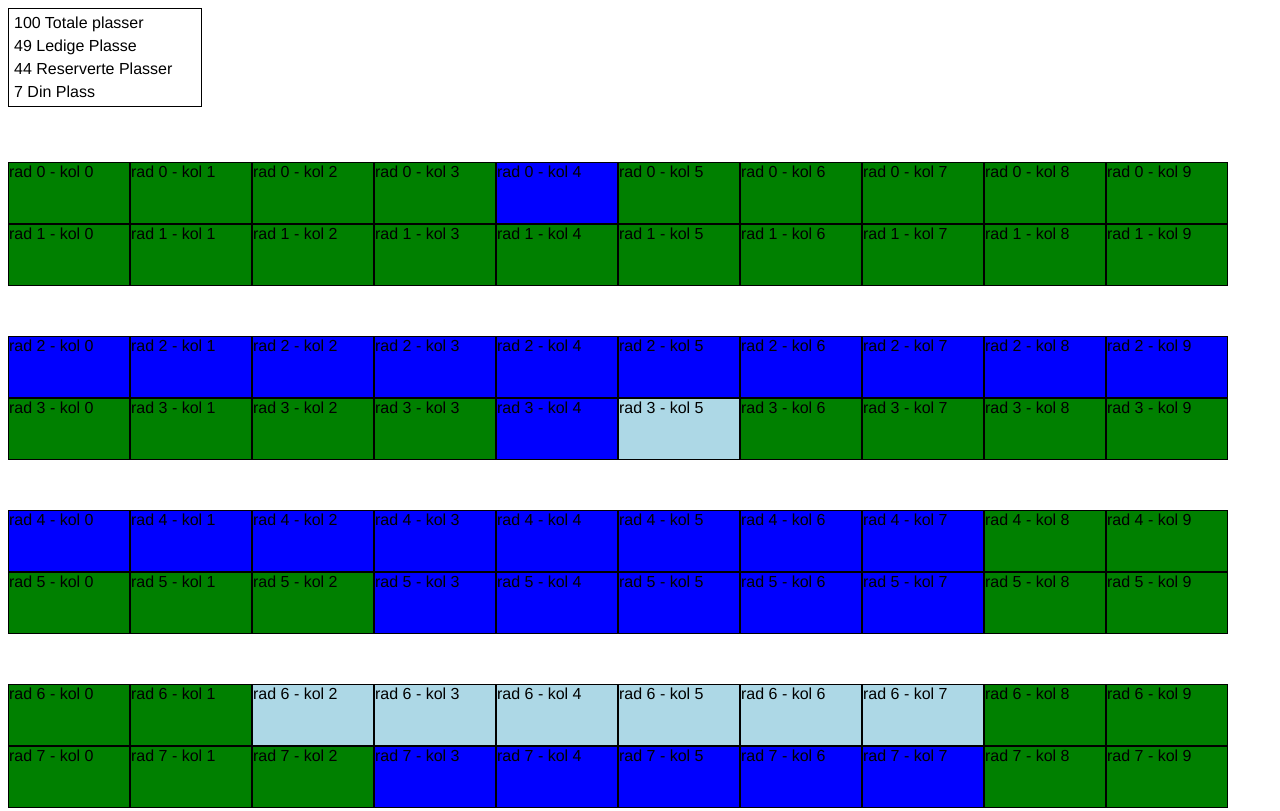
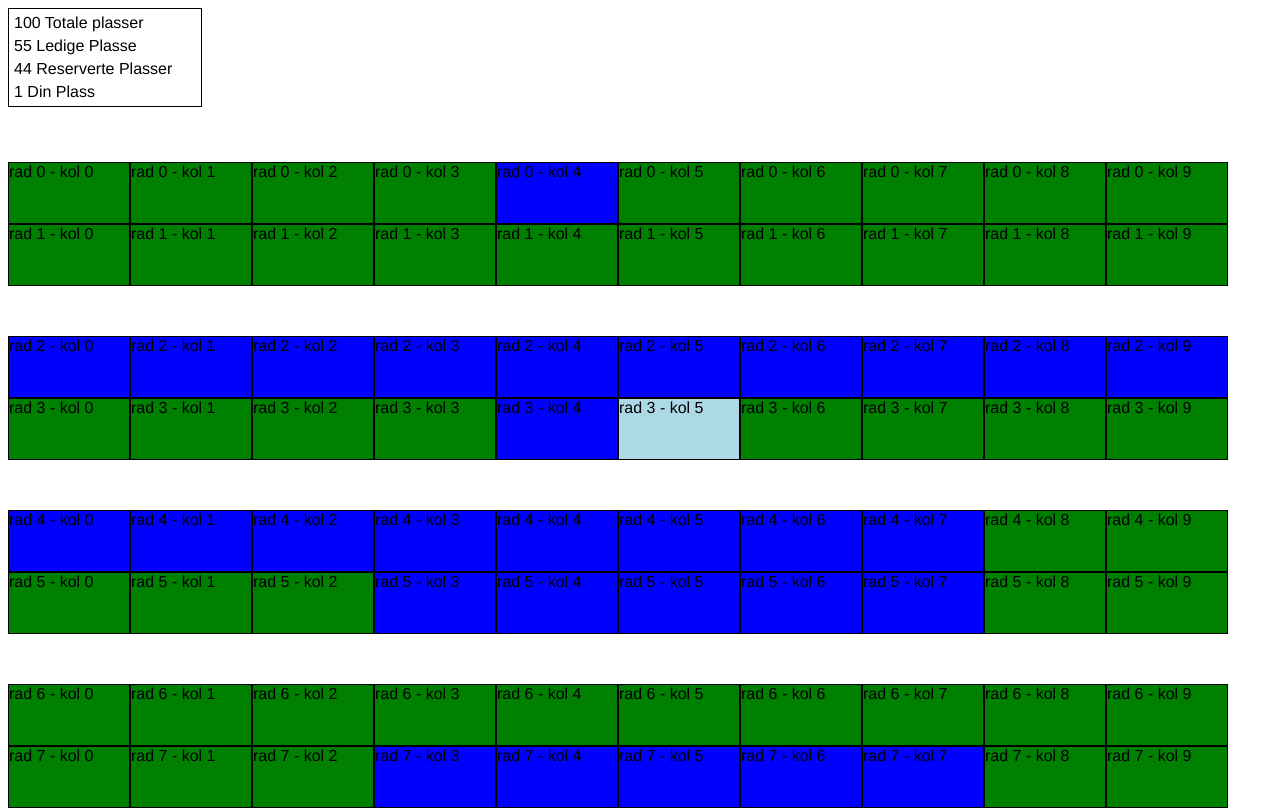
Before and after one commit to Ravnster/Sideprojects, a plain HTML site: page sideprojects/Seating-array.html in a window 1280 px wide. Shown: the top 811 px of the page. Drawn offline with Linux system fonts and the light colour scheme.

Commit message:
Update Seating-array.html

```diff
--- a/sideprojects/Seating-array.html
+++ b/sideprojects/Seating-array.html
@@ -78,7 +78,7 @@
         data[0][4] = opptatt;
         data[3][4] = opptatt;
         data[3][5] = dinPlass;
-        reserver(6, 2, 7);
+        reserver(6, 2);
         taken(2, 0, 9);
         taken(4, 0, 7);
         taken(5, 3, 7);
```
